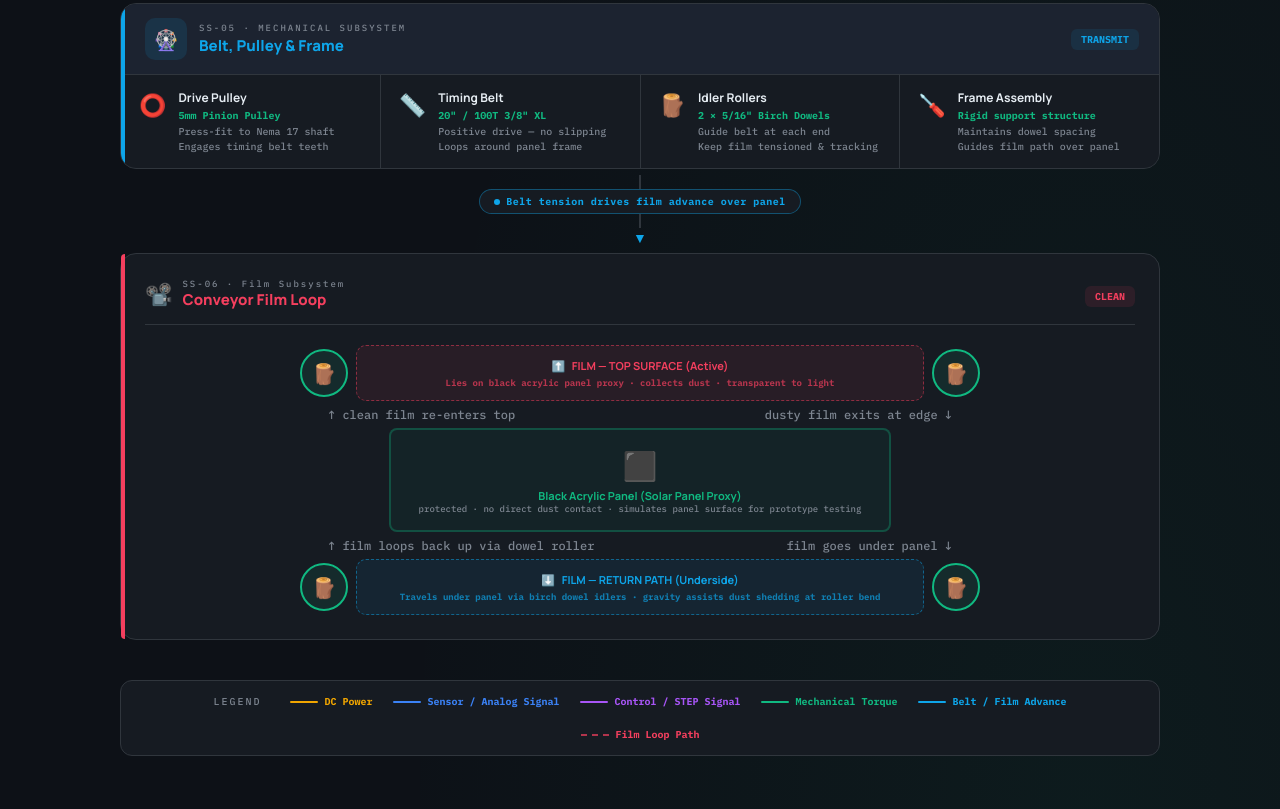
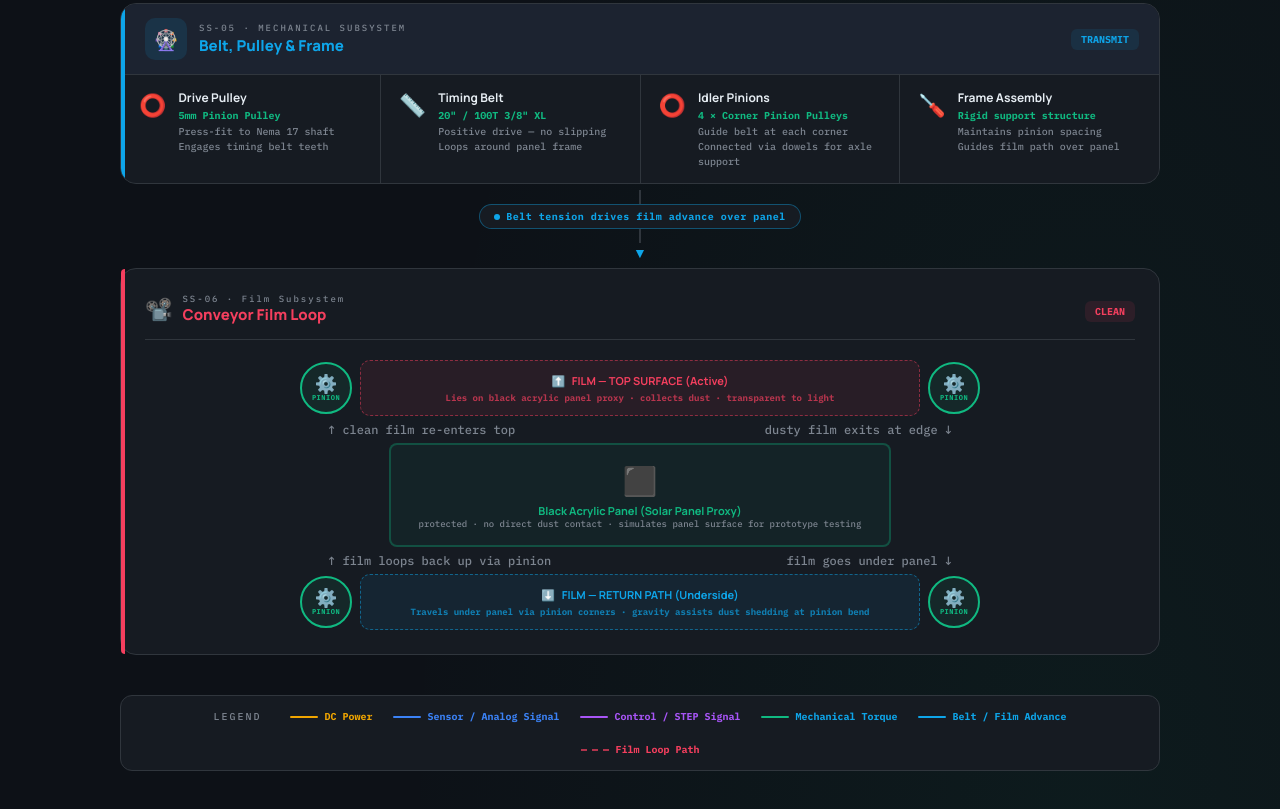
Before and after one commit to Shreyaj-pseudo/Automatic-Solar-Panel-Cleaning, a plain HTML site: page index.html in a window 1280 px wide. Shown: the part 1532-2341 px from the top of the page. Drawn offline with Linux system fonts and the light colour scheme.

Commit message:
fixed some stuff

```diff
--- a/index.html
+++ b/index.html
@@ -171,11 +171,20 @@
   .loop-box { flex:1; padding:12px 16px; border-radius:10px; text-align:center; font-size:11px; font-weight:700; }
   .loop-box.top-film { background:rgba(244,63,94,0.08); border:1.5px dashed rgba(244,63,94,0.5); color:var(--film); }
   .loop-box.bot-film { background:rgba(14,165,233,0.08); border:1.5px dashed rgba(14,165,233,0.5); color:var(--mech); }
-  .roller-circle {
-    width:48px; height:48px; border-radius:50%;
-    border:2px solid var(--drive); background:rgba(16,185,129,0.1);
-    display:flex; align-items:center; justify-content:center; font-size:20px; flex-shrink:0;
+
+  /* pinion circle — replaces roller-circle */
+  .pinion-circle {
+    width:52px; height:52px; border-radius:50%;
+    border:2px solid var(--drive); background:rgba(16,185,129,0.08);
+    display:flex; flex-direction:column; align-items:center; justify-content:center;
+    flex-shrink:0; gap:1px;
   }
+  .pinion-circle .p-icon { font-size:18px; line-height:1; }
+  .pinion-circle .p-label {
+    font-family:var(--mono); font-size:7px; font-weight:700;
+    color:var(--drive); letter-spacing:0.5px; text-transform:uppercase;
+  }
+
   .panel-block { background:rgba(16,185,129,0.05); border:2px solid rgba(16,185,129,0.3); border-radius:8px; padding:16px 28px; text-align:center; }
   .panel-block .icon { font-size:28px; }
   .panel-block .label { font-size:11px; font-weight:700; color:var(--drive); margin-top:4px; }
@@ -544,11 +553,11 @@
         </div>
       </div>
       <div class="comp">
-        <div class="comp-icon">🪵</div>
+        <div class="comp-icon">⭕</div>
         <div>
-          <div class="comp-name">Idler Rollers</div>
-          <div class="comp-part">2 × 5/16" Birch Dowels</div>
-          <div class="comp-detail">Guide belt at each end<br/>Keep film tensioned & tracking</div>
+          <div class="comp-name">Idler Pinions</div>
+          <div class="comp-part">4 × Corner Pinion Pulleys</div>
+          <div class="comp-detail">Guide belt at each corner<br/>Connected via dowels for axle support</div>
         </div>
       </div>
       <div class="comp">
@@ -556,7 +565,7 @@
         <div>
           <div class="comp-name">Frame Assembly</div>
           <div class="comp-part">Rigid support structure</div>
-          <div class="comp-detail">Maintains dowel spacing<br/>Guides film path over panel</div>
+          <div class="comp-detail">Maintains pinion spacing<br/>Guides film path over panel</div>
         </div>
       </div>
     </div>
@@ -584,35 +593,55 @@
       </div>
     </div>
     <div style="display:flex;flex-direction:column;align-items:center;gap:6px;">
+
+      <!-- TOP ROW — 2 pinions + top film -->
       <div style="display:flex;align-items:center;gap:8px;width:100%;max-width:680px;">
-        <div class="roller-circle">🪵</div>
+        <div class="pinion-circle">
+          <div class="p-icon">⚙️</div>
+          <div class="p-label">PINION</div>
+        </div>
         <div class="loop-box top-film" style="flex:1;">
           ⬆️ &nbsp; FILM — TOP SURFACE (Active)
           <div style="font-family:var(--mono);font-size:9px;margin-top:4px;opacity:0.7;">Lies on black acrylic panel proxy · collects dust · transparent to light</div>
         </div>
-        <div class="roller-circle">🪵</div>
+        <div class="pinion-circle">
+          <div class="p-icon">⚙️</div>
+          <div class="p-label">PINION</div>
+        </div>
       </div>
+
       <div style="display:flex;justify-content:space-between;width:100%;max-width:680px;padding:0 28px;">
         <div style="font-size:12px;color:var(--muted);font-family:var(--mono);">↑ clean film re-enters top</div>
         <div style="font-size:12px;color:var(--muted);font-family:var(--mono);">dusty film exits at edge ↓</div>
       </div>
+
       <div class="panel-block">
         <div class="icon">⬛</div>
         <div class="label">Black Acrylic Panel (Solar Panel Proxy)</div>
         <div class="sub">protected · no direct dust contact · simulates panel surface for prototype testing</div>
       </div>
+
       <div style="display:flex;justify-content:space-between;width:100%;max-width:680px;padding:0 28px;">
-        <div style="font-size:12px;color:var(--muted);font-family:var(--mono);">↑ film loops back up via dowel roller</div>
+        <div style="font-size:12px;color:var(--muted);font-family:var(--mono);">↑ film loops back up via pinion</div>
         <div style="font-size:12px;color:var(--muted);font-family:var(--mono);">film goes under panel ↓</div>
       </div>
+
+      <!-- BOTTOM ROW — 2 pinions + return film -->
       <div style="display:flex;align-items:center;gap:8px;width:100%;max-width:680px;">
-        <div class="roller-circle">🪵</div>
+        <div class="pinion-circle">
+          <div class="p-icon">⚙️</div>
+          <div class="p-label">PINION</div>
+        </div>
         <div class="loop-box bot-film" style="flex:1;">
           ⬇️ &nbsp; FILM — RETURN PATH (Underside)
-          <div style="font-family:var(--mono);font-size:9px;margin-top:4px;opacity:0.7;">Travels under panel via birch dowel idlers · gravity assists dust shedding at roller bend</div>
+          <div style="font-family:var(--mono);font-size:9px;margin-top:4px;opacity:0.7;">Travels under panel via pinion corners · gravity assists dust shedding at pinion bend</div>
         </div>
-        <div class="roller-circle">🪵</div>
+        <div class="pinion-circle">
+          <div class="p-icon">⚙️</div>
+          <div class="p-label">PINION</div>
+        </div>
       </div>
+
     </div>
   </div>
 
@@ -621,7 +650,7 @@
     <div class="leg-item"><div class="leg-line" style="background:var(--power)"></div><span style="color:var(--power)">DC Power</span></div>
     <div class="leg-item"><div class="leg-line" style="background:var(--input)"></div><span style="color:var(--input)">Sensor / Analog Signal</span></div>
     <div class="leg-item"><div class="leg-line" style="background:var(--control)"></div><span style="color:var(--control)">Control / STEP Signal</span></div>
-    <div class="leg-item"><div class="leg-line" style="background:var(--drive)"></div><span style="color:var(--drive)">Mechanical Torque</span></div>
+    <div class="leg-item"><div class="leg-line" style="background:var(--drive)"></div><span style="color:var(--mech)">Mechanical Torque</span></div>
     <div class="leg-item"><div class="leg-line" style="background:var(--mech)"></div><span style="color:var(--mech)">Belt / Film Advance</span></div>
     <div class="leg-item"><div class="leg-dash" style="border-color:var(--film)"></div><span style="color:var(--film)">Film Loop Path</span></div>
   </div>
@@ -815,26 +844,26 @@
       <div class="ov-num">SS-05</div>
       <div>
         <div class="ov-card-title">🎡 Mechanical Subsystem</div>
-        <div class="ov-card-sub">5mm Pinion Pulley + XL Timing Belt + 5/16" Birch Dowel Idlers + Frame</div>
+        <div class="ov-card-sub">5mm Drive Pinion + XL Timing Belt + 4 × Corner Idler Pinions + Frame</div>
       </div>
     </div>
     <div class="ov-body">
       <div>
         <div class="ov-section-label">Parts selected</div>
         <div class="ov-parts">
-          <div class="ov-part"><span>—</span>5mm Pinion Pulley (motor shaft)</div>
+          <div class="ov-part"><span>—</span>5mm Drive Pinion Pulley (motor shaft)</div>
           <div class="ov-part"><span>—</span>20" / 100T 3/8" XL Timing Belt</div>
-          <div class="ov-part"><span>—</span>2 × 5/16" Birch Dowels (idler rollers)</div>
+          <div class="ov-part"><span>—</span>4 × Corner Idler Pinions (dowel-mounted)</div>
           <div class="ov-part"><span>—</span>Rigid Frame Assembly</div>
         </div>
       </div>
       <div class="ov-decision">
         <div class="ov-section-label" style="margin-bottom:10px;">Decision rationale</div>
-        <p>A <strong>toothed XL timing belt</strong> was selected because its positive tooth engagement eliminates slippage entirely — ensuring the film advances exactly as commanded by the stepper motor. The <strong>5mm pinion pulley</strong> press-fits directly to the Nema 17 output shaft and drives the belt. At each end of the frame, a <strong>5/16" birch dowel</strong> acts as a low-friction idler roller, guiding the belt and film around the panel edges without the need for machined rollers. Birch dowels were chosen for their availability, smooth surface finish, and sufficient rigidity for prototype use. The rigid frame maintains consistent dowel spacing, prevents belt sag, and keeps the film tracking straight across the panel surface.</p>
+        <p>A <strong>toothed XL timing belt</strong> was selected because its positive tooth engagement eliminates slippage entirely — ensuring the film advances exactly as commanded by the stepper motor. The <strong>5mm drive pinion</strong> press-fits directly to the Nema 17 output shaft and drives the belt. At each of the four corners of the frame, an <strong>idler pinion pulley</strong> mounted on a birch dowel axle guides the belt and film around the panel edges. The pinions provide positive toothed engagement at every corner, preventing the belt from skipping or drifting. The rigid frame maintains consistent pinion spacing, prevents belt sag, and keeps the film tracking straight across the panel surface.</p>
       </div>
       <div class="ov-why">
         <div class="ov-why-icon">💡</div>
-        <p>Birch dowels as idlers were a deliberate <strong>low-cost, low-complexity choice</strong> for the prototype — they provide a smooth cylindrical bearing surface for the belt without requiring bearings, brackets, or machined parts, keeping fabrication time minimal while still delivering consistent film guidance.</p>
+        <p>Using toothed pinions at all four corners rather than plain cylindrical rollers ensures the belt stays <strong>positively indexed at every bend</strong> — eliminating any risk of the belt slipping off-tooth and losing film position, which is critical for consistent dust removal coverage across the full panel surface.</p>
       </div>
     </div>
   </div>
@@ -858,7 +887,7 @@
       </div>
       <div class="ov-decision">
         <div class="ov-section-label" style="margin-bottom:10px;">Decision rationale</div>
-        <p>The core innovation of this prototype is relocating the dust collection surface from the panel face to a <strong>replaceable transparent film</strong> that loops continuously over it like a conveyor belt. As the belt advances, dust accumulates on the film and is carried off the active surface. The film loops underneath the panel via the birch dowel idlers, where gravity assists in shedding loose particles at the roller bend before the clean surface re-enters the top. <strong>Black acrylic</strong> is used in place of an actual solar panel for prototype testing — it replicates the flat, smooth, dark surface of a solar panel at a fraction of the cost, allowing dust accumulation and film contact behaviour to be evaluated without risking damage to real photovoltaic cells.</p>
+        <p>The core innovation of this prototype is relocating the dust collection surface from the panel face to a <strong>replaceable transparent film</strong> that loops continuously over it like a conveyor belt. As the belt advances, dust accumulates on the film and is carried off the active surface. The film loops underneath the panel via the corner pinion pulleys, where gravity assists in shedding loose particles at the pinion bend before the clean surface re-enters the top. <strong>Black acrylic</strong> is used in place of an actual solar panel for prototype testing — it replicates the flat, smooth, dark surface of a solar panel at a fraction of the cost, allowing dust accumulation and film contact behaviour to be evaluated without risking damage to real photovoltaic cells.</p>
       </div>
       <div class="ov-why">
         <div class="ov-why-icon">💡</div>
```
